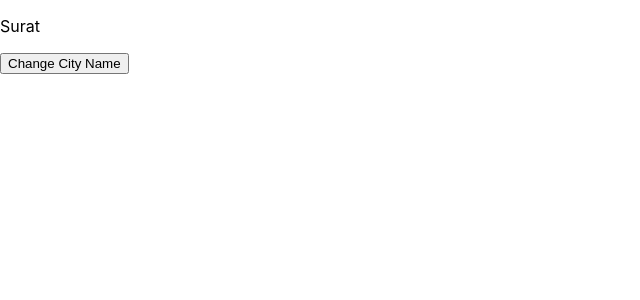
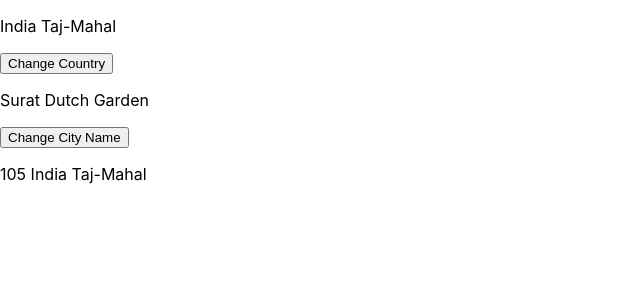
Before and after one commit to bhumishingala/project1, a React (Create React App) app: page / in a window 1280 px wide. Shown: the top 300 px of the page, without its empty margins (0-640 px from the left). Built offline with nearby package versions, Linux system fonts and the light colour scheme.

Commit message:
state and props

```diff
--- a/src/App.js
+++ b/src/App.js
@@ -9,9 +9,9 @@ function App() {
   return (
     <div>
       {/* <Country /> */}
-      {/* <CountryFun /> */}
+      <CountryFun />
       {/* <City />  */}
-      <CityFun />
+      {/* <CityFun /> */}
     </div>
   );
 }
--- a/src/containers/City.js
+++ b/src/containers/City.js
@@ -5,22 +5,24 @@ class City extends Component {
         super(props);
 
         this.state = {
-            CityName : "Surat"
+            CityName : "Surat",
+            Place_Name : "Dutch Garden"
         }
     }
 
     changeCityName(){
-        // console.log("Hello");
         this.setState({
-            CityName : "Rajkot"
+            CityName : "Rajkot",
+            Place_Name : "Jubilee Garden"
         })
     }
 
     render() {
         return (
             <div>
-                <p>{this.state.CityName}</p>
+                <p>{this.state.CityName} {this.state.Place_Name}</p>
                 <button onClick={() => this.changeCityName()}>Change City Name</button>
+                <p>{this.props.id} {this.props.Country_Name} {this.props.Place_Name}</p>
             </div>
         );
     }
--- a/src/containers/CityFun.js
+++ b/src/containers/CityFun.js
@@ -1,16 +1,19 @@
 import React, { useState } from 'react';
 
-function CityFun(props) {
+function CityFun({id, country_Name,Place_Name}) {
     const [CityName,setCityName] = useState("Surat");
+    const [placeName,setplaceName] = useState("Dutch Garden");
 
     const changeCityName = () => {
         setCityName("Rajkot");
+        setplaceName("Jubilee Garden");
     }
 
     return (
         <div>
-            <p>{CityName}</p>
+            <p>{CityName} {placeName}</p>
             <button onClick={() => changeCityName()}>Change City Name</button>
+            <p>{id} {country_Name} {Place_Name}</p>
         </div>
     );
 }
--- a/src/containers/Country.js
+++ b/src/containers/Country.js
@@ -1,4 +1,5 @@
 import React, { Component } from 'react';
+import City from './City';
 
 class Country extends Component {
     constructor(props) {
@@ -6,20 +7,23 @@ class Country extends Component {
 
         this.state = {
             countryName : 'India',
+            placeName : 'Taj-Mahal'
         }
     }
 
     changeCountry = () => {
         this.setState({
-            countryName : 'US'
+            countryName : 'US',
+            placeName: 'Millennium Park'
         })
     }
 
     render() {
         return (
             <div>
-                <p>{this.state.countryName}</p>
+                <p>{this.state.countryName} {this.state.placeName}</p>
                 <button onClick={() => this.changeCountry()}>change Country</button>
+                <City id={101} Country_Name={this.state.countryName} Place_Name={this.state.placeName}/>
             </div>
         );
     }
--- a/src/containers/CountryFun.js
+++ b/src/containers/CountryFun.js
@@ -1,16 +1,20 @@
 import React, { useState } from 'react';
+import CityFun from './CityFun';
 
 function CountryFun(props) {
     const [countryName,setcountryName] = useState("India");
+    const [placeName,setplaceName] = useState("Taj-Mahal");
 
     const changeCountry = () => {
         setcountryName("US");
+        setplaceName("Waikiki");
     }
 
     return (
         <div>
-            <p>{countryName}</p>
+            <p>{countryName} {placeName}</p>
             <button onClick={() => changeCountry()}>Change Country</button>
+            <CityFun id="105" country_Name={countryName} Place_Name={placeName}/>
         </div>
     );
 }
```
